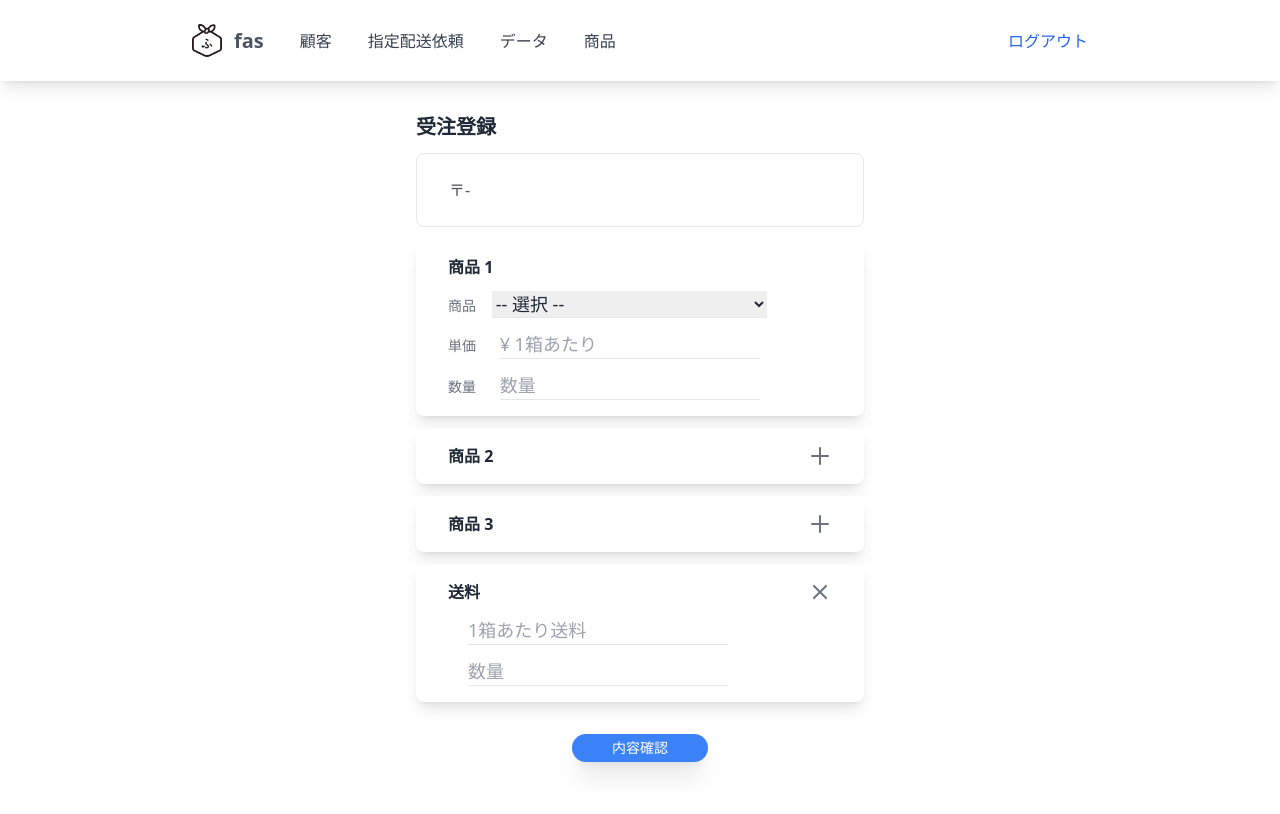
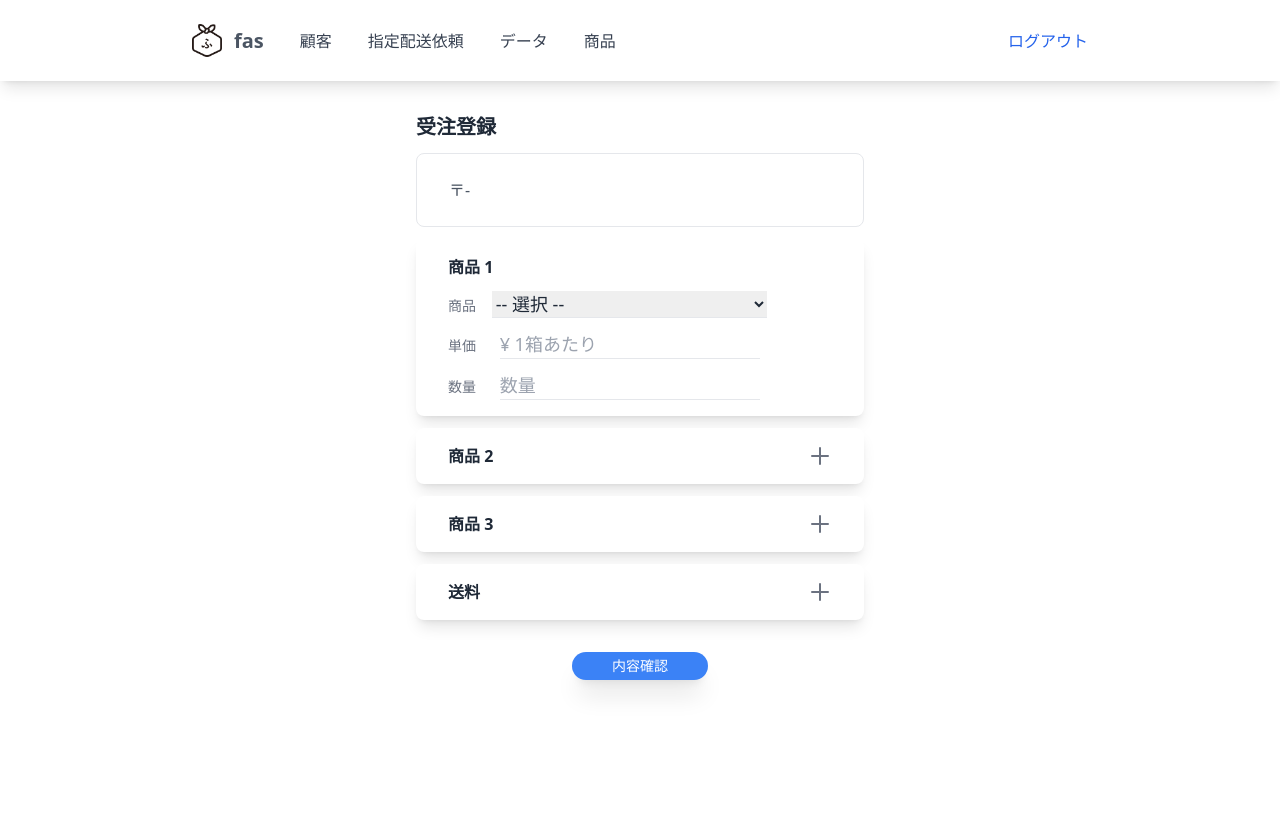
Before and after one commit to hayamakazuyuki/fas, a Flask app: template flask/app/templates/order/register.html in a window 1280 px wide. After the commit the page ends 692 px from the top, so only its background shows below. Run offline with Flask 2, Linux system fonts and the light colour scheme; the template is opened without the code that fills it, so the values that code supplies are empty; some libraries are stand-ins or nearby versions.

Commit message:
sf order register updated

```diff
--- a/flask/app/static/js/order.js
+++ b/flask/app/static/js/order.js
@@ -1,66 +1,17 @@
-// ------- grab selects, inputs and checkboxes ------- //
-const item = document.getElementById('item');
-const price = document.getElementById('price')
-const qty = document.getElementById('qty');
-
-const item2 = document.querySelector('item2');
-const price2 = document.getElementById('price2');
-const qty2 = document.getElementById('qty2');
-
-const item3 = document.querySelector('item3');
-const price3 = document.getElementById('price3');
-const qty3 = document.getElementById('qty3');
-
-const delivery = document.getElementById('delivery');
-const deliveryPrice = document.getElementById('deliveryPrice')
-const deliveryQty = document.getElementById('deliveryQty');
-
-// ------------grab Modal targets --------------- //
-const mItem = document.getElementById('mItem');
-const mPrice = document.getElementById('mPrice')
-const mQty = document.getElementById('mQty');
-
-const mItem2 = document.getElementById('mItem2');
-const mPrice2 = document.getElementById('mPrice2')
-const mQty2 = document.getElementById('mQty2');
-
-const mItem3 = document.getElementById('mItem3');
-const mPrice3 = document.getElementById('mPrice3')
-const mQty3 = document.getElementById('mQty3');
-
-const mItemD = document.getElementById('mItemD');
-const mPriceD = document.getElementById('mPriceD')
-const mQtyD = document.getElementById('mQtyD');
-
-// --------- copy selects, inputs and checkboxes to modal -------- //
-
-let selectToModal = (target, value, text) => {
-    valueText = value + text;
-    target.textContent = valueText;
-};
-
-let inputToModal = (target, value) => {
-    target.textContent = value;
-};
-
-// let checkToModal = (elem, target) => {
-//     if (elem.checked) {
-//         target.textContent = 'なし';
-//     } else {
-//         target.textContent = '';
-//     };
-// };
-
 // -------- item2 inputs show/hide --------------- //
 const showItem2 = document.getElementById('showItem2');
 const hideItem2 = document.getElementById('hideItem2');
 
 const inputs2 = document.getElementById('inputs2');
 
+const showHideItem2 = () => {
+    showItem2.classList.toggle('hidden');
+    hideItem2.classList.toggle('hidden');
+};
+
 showItem2.addEventListener('click', () => {
 
-    showItem2.classList.toggle('hidden');
-    hideItem2.classList.toggle('hidden');
+    showHideItem2();
 
     let template = document.getElementById('templateItem2');
     let clone = template.content.cloneNode(true);
@@ -70,12 +21,8 @@ showItem2.addEventListener('click', () => {
 }, false)
 
 hideItem2.addEventListener('click', () => {
-    mItem2.textContent = '';
-    mPrice2.textContent = '';
-    mQty2.textContent = '';
 
-    hideItem2.classList.toggle('hidden');
-    showItem2.classList.toggle('hidden');
+    showHideItem2();
 
     while (inputs2.firstChild){
         inputs2.removeChild(inputs2.firstChild);
@@ -89,10 +36,13 @@ const hideItem3 = document.getElementById('hideItem3');
 
 const inputs3 = document.getElementById('inputs3');
 
-showItem3.addEventListener('click', () => {
-
+const showHideItem3 = () => {
     showItem3.classList.toggle('hidden');
     hideItem3.classList.toggle('hidden');
+};
+
+showItem3.addEventListener('click', () => {
+    showHideItem3();
 
     let template = document.getElementById('templateItem3');
     let clone = template.content.cloneNode(true);
@@ -102,12 +52,7 @@ showItem3.addEventListener('click', () => {
 }, false)
 
 hideItem3.addEventListener('click', () => {
-    mItem3.textContent = '';
-    mPrice3.textContent = '';
-    mQty3.textContent = '';
-
-    hideItem3.classList.toggle('hidden');
-    showItem3.classList.toggle('hidden');
+    showHideItem3();
 
     while (inputs3.firstChild){
         inputs3.removeChild(inputs3.firstChild);
@@ -116,57 +61,50 @@ hideItem3.addEventListener('click', () => {
 }, false)
 
 // ---------- delivery inputs show/hide -------------- //
+const showDelivery = document.getElementById('showDelivery');
+const hideDelivery = document.getElementById('hideDelivery');
+const deliveryError = document.getElementById('deliveryError');
 
-deliveryPrice.addEventListener('change', () => {
-    mItemD.textContent = '901 送料';
-    let value = deliveryPrice.value;
-    mPriceD.textContent = value;
-});
-
-const hideDelivery = document.getElementById('hideDelivery');
-const showDelivery = document.getElementById('showDelivery');
-const deliveryError = document.getElementById('deliveryError');
-const inputsDelivery = document.getElementById('inputsDelivery'); // grab div divDelivery
-const deliveryInputs = inputsDelivery.querySelectorAll('input'); // grab all inputs for delivery
-const blockDelivery = document.getElementById('blockDelivery');
+const inputsDelivery = document.getElementById('inputsDelivery');
 
 const showHideDelivery = () => {
+    if(deliveryError) {
         deliveryError.textContent = '';
+    };
+    showDelivery.classList.toggle('hidden');
     hideDelivery.classList.toggle('hidden');
-    showDelivery.classList.toggle('hidden');
-}
-
-hideDelivery.addEventListener('click', () => {
-    for (var i=0; i<deliveryInputs.length; i++) {
-        deliveryInputs[i].value = ''
 };
 
-    inputsDelivery.remove();
+showDelivery.addEventListener('click', () => {
     showHideDelivery();
+    let template = document.getElementById('templateDelivery');
+    let clone = template.content.cloneNode(true);
+
+    inputsDelivery.appendChild(clone);
 
 }, false);
 
-showDelivery.addEventListener('click', () => {
-    blockDelivery.append(inputsDelivery);
+hideDelivery.addEventListener('click', () => {
     showHideDelivery();
 
-}, false)
+    while (inputsDelivery.firstChild){
+        inputsDelivery.removeChild(inputsDelivery.firstChild);
+    };
+
+}, false);
 
 // ------- calculating the total delivery qty -------- //
-if(delivery){
+const sumQty = () => {
     const deliveryQty = document.getElementById('deliveryQty');
     const qtys = document.getElementsByClassName('qty');
     let sum = 0;
 
-    deliveryQty.addEventListener('focus', () => {
     for (var i=0; i<qtys.length; i++) {
         sum =  sum + parseInt(qtys[i].value);
     };
 
     deliveryQty.value = sum;
     mQtyD.textContent = sum;
-
-    },false);
 };
 
 // ------ order form validation -------------- //
@@ -178,7 +116,6 @@ confirmButton.addEventListener('click', () => {
     const qtyInputs = document.getElementsByClassName('qty');
 
     const itemErrors = document.getElementsByClassName('itemError');
-    const deliveryError = document.getElementById('deliveryError');
 
     // check if items are selected.
     for (var i=0; i<selects.length; i++) {
@@ -194,13 +131,19 @@ confirmButton.addEventListener('click', () => {
         };
     };
 
-    if(blockDelivery.inputsDelivery){
+    const delivery = document.getElementById('delivery');
+
+    if(delivery){
+        const deliveryError = document.getElementById('deliveryError');
+        const deliveryInputs = inputsDelivery.querySelectorAll('input'); // grab inputs in deliveryInputs div
+
         // check if delivery price and qty are number and more than 1
         for (var i=0; i<deliveryInputs.length; i++){
             value = deliveryInputs[i].value;
 
-            if (isNaN(value) || value == ''){
+            if (value < 1){
                 return deliveryError.textContent = '単価と数量は 1 以上を入力してください。';
+            } else {
             };
         };
     };
@@ -212,8 +155,8 @@ confirmButton.addEventListener('click', () => {
 const showModal = () => {
     modal = document.getElementById('modal');
     modal.classList.toggle('hidden');
-}
+};
 
 const onlyNumbers = n => {
     return n.replace(/[０-９]/g,s => String.fromCharCode(s.charCodeAt(0) - 65248)).replace(/\D/g,'');
-}
+};
--- a/flask/app/templates/order/register.html
+++ b/flask/app/templates/order/register.html
@@ -29,7 +29,7 @@
                     <div class="itemError mt-3 text-red-400 font-bold"></div>
 
                     <label for="item" class="mr-3" id="labelItem">商品</label>
-                    <select name="item" id="item" class="border-b text-gray-800 text-lg" onchange="selectToModal(mItem, value, this.options[selectedIndex].text);" required>
+                    <select name="item" id="item" class="border-b text-gray-800 text-lg" required>
                         <option value="" disabled selected>-- 選択 --</option>
                         <optgroup label="透明">
                             <option value="602">（透明）45L</option>
@@ -74,12 +74,12 @@
 
                 <div class="mt-3">
                     <label for="price" class="mr-5">単価</label>
-                    <input type="text" oninput="value = onlyNumbers(value)" onblur="inputToModal(mPrice, this.value);" class="price border-b text-gray-800 text-lg" id="price" name="price" placeholder="¥ 1箱あたり" required>
+                    <input type="text" oninput="value = onlyNumbers(value)" class="price border-b text-gray-800 text-lg" id="price" name="price" placeholder="¥ 1箱あたり" required>
                 </div>
 
                 <div class="mt-3">
                     <label for="qty" class="mr-5">数量</label>
-                    <input type="text" oninput="value = onlyNumbers(value)" onblur="inputToModal(mQty, this.value);" class="qty border-b text-gray-800 text-lg" id="qty" name="qty" placeholder="数量" required>
+                    <input type="text" oninput="value = onlyNumbers(value)" class="qty border-b text-gray-800 text-lg" id="qty" name="qty" placeholder="数量" required>
                 </div>
             </div>
         </div>
@@ -105,7 +105,7 @@
                 <div class="itemError mt-3 text-red-400 font-bold"></div>
 
                 <label for="item2" class="mr-3">商品</label>
-                <select name="item2" id="item2" class="border-b text-gray-800 text-lg" onchange="selectToModal(mItem2, value, this.options[selectedIndex].text);" required>
+                <select name="item2" id="item2" class="border-b text-gray-800 text-lg" required>
                     <option value="" disabled selected>-- 選択 --</option>
                     <optgroup label="透明">
                         <option value="602">（透明）45L</option>
@@ -150,12 +150,12 @@
 
                 <div class="mt-3">
                     <label for="price2" class="mr-5">単価</label>
-                    <input type="text" oninput="value = onlyNumbers(value)" onchange="inputToModal(mPrice2, this.value);" class="price border-b text-gray-800 text-lg" id="price2" name="price2" placeholder="¥ 1箱あたり" required>
+                    <input type="text" oninput="value = onlyNumbers(value)" class="price border-b text-gray-800 text-lg" id="price2" name="price2" placeholder="¥ 1箱あたり" required>
                 </div>
 
                 <div class="mt-3">
                     <label for="qty2" class="mr-5">数量</label>
-                    <input type="text" oninput="value = onlyNumbers(value)" onchange="inputToModal(mQty2, this.value)" class="qty border-b text-gray-800 text-lg" id="qty2" name="qty2" placeholder="数量" required>
+                    <input type="text" oninput="value = onlyNumbers(value)" class="qty border-b text-gray-800 text-lg" id="qty2" name="qty2" placeholder="数量" required>
                 </div>
             </template>
         </div>
@@ -181,7 +181,7 @@
                 <div class="itemError mt-3 text-red-400 font-bold"></div>
 
                 <label for="item3" class="mr-3">商品</label>
-                <select name="item3" id="item3" class="border-b text-gray-800 text-lg" onchange="selectToModal(mItem3, value, this.options[selectedIndex].text);" required>
+                <select name="item3" id="item3" class="border-b text-gray-800 text-lg" required>
                     <option value="" disabled selected>-- 選択 --</option>
                     <optgroup label="透明">
                         <option value="602">（透明）45L</option>
@@ -226,47 +226,47 @@
 
                 <div class="mt-3">
                     <label for="price3" class="mr-5">単価</label>
-                    <input type="text" oninput="value = onlyNumbers(value)" onchange="inputToModal(mPrice3, this.value)" class="price border-b text-gray-800 text-lg" id="price3" name="price3" placeholder="¥ 1箱あたり" required>
+                    <input type="text" oninput="value = onlyNumbers(value)" class="price border-b text-gray-800 text-lg" id="price3" name="price3" placeholder="¥ 1箱あたり" required>
                 </div>
 
                 <div class="mt-3">
                     <label for="qty3" class="mr-5">数量</label>
-                    <input type="text" oninput="value = onlyNumbers(value)" onchange="inputToModal(mQty3, this.value)" class="qty border-b text-gray-800 text-lg" id="qty3" name="qty3" placeholder="数量" required>
+                    <input type="text" oninput="value = onlyNumbers(value)" class="qty border-b text-gray-800 text-lg" id="qty3" name="qty3" placeholder="数量" required>
                 </div>
             </template>
         </div>
 
         <!-- div for delivery fee -->
-        <div id="blockDelivery" class="max-w-lg my-3 py-4 px-8 bg-white shadow-lg rounded-lg text-gray-500 text-sm">
-            <div class="flex items-center justify-between">
+        <div class="my-3 py-4 px-8 bg-white shadow-lg rounded-lg text-gray-500 text-sm">
+            <div class="flex justify-between">
+                <h2 class="text-base font-bold text-gray-800">送料</h2>
+                <div class="rounded-full">
+                    <svg xmlns="http://www.w3.org/2000/svg" id="showDelivery" class="h-6 w-6 rounded-full cursor-pointer hover:bg-gray-200" fill="none" viewBox="0 0 24 24" stroke="currentColor">
+                        <path stroke-linecap="round" stroke-linejoin="round" stroke-width="2" d="M12 4v16m8-8H4" />
+                    </svg>
 
-                <div class="text-base font-bold text-gray-800">送料</div>
-                <button type="button" id="hideDelivery" class="rounded-full hover:bg-gray-200">
-                    <svg xmlns="http://www.w3.org/2000/svg" class="h-6 w-6" fill="none" viewBox="0 0 24 24" stroke="currentColor">
+                    <svg xmlns="http://www.w3.org/2000/svg" id="hideDelivery" class="h-6 w-6 rounded-full cursor-pointer hover:bg-gray-200 hidden" fill="none" viewBox="0 0 24 24" stroke="currentColor">
                         <path stroke-linecap="round" stroke-linejoin="round" stroke-width="2" d="M6 18L18 6M6 6l12 12" />
                     </svg>
-                </button>
-                <button type="button" id="showDelivery" class="rounded-full hover:bg-gray-200 hidden">
-                    <svg xmlns="http://www.w3.org/2000/svg" class="h-6 w-6" fill="none" viewBox="0 0 24 24" stroke="currentColor">
-                        <path stroke-linecap="round" stroke-linejoin="round" stroke-width="2" d="M12 4v16m8-8H4" />
-                    </svg>
-                </button>
-
+                </div>
             </div>
 
-            <!-- delivery fee error goes here -->
-            <div class="mx-5  text-red-400 font-bold" id="deliveryError"></div>
+            <!-- inputs for delivery goes here -->
+            <div id="inputsDelivery"></div>
+            <template id="templateDelivery">
+                <!-- delivery fee error goes here -->
+                <div class="mx-5  text-red-400 font-bold" id="deliveryError"></div>
 
-            <div id="inputsDelivery">
                 <label for="delivery" class="hidden">送料</label>
                 <input type="hidden" id="delivery" name="delivery" value="901">
 
                 <label for="deliveryPrice" class="hidden">単価</label>
-                <input type="text" class="mt-3 border-b text-gray-800 text-lg mx-5" id="deliveryPrice" name="deliveryPrice" placeholder="1箱あたり送料" oninput="value = onlyNumbers(value)" onchange="inputToModal(mPriceD, this.value)" required>
+                <input type="text" class="mt-3 border-b text-gray-800 text-lg mx-5" id="deliveryPrice" name="deliveryPrice" placeholder="1箱あたり送料" oninput="value = onlyNumbers(value)" required>
 
                 <label for="deliveryQty" class="hidden">数量</label>
-                <input type="text" class="mt-3 border-b text-gray-800 text-lg mx-5" id="deliveryQty" name="deliveryQty" placeholder="数量" oninput="value = onlyNumbers(value)" required>
-            </div>
+                <input type="text" class="mt-3 border-b text-gray-800 text-lg mx-5" id="deliveryQty" name="deliveryQty" placeholder="数量" onfocus="sumQty();" oninput="value = onlyNumbers(value)" required>
+
+            </template>
         </div>
 
         <!-- 入力値をチェックして、問題なければ確認画面をモーダル表示 -->
@@ -283,10 +283,10 @@
                     <p class="text-gray-700 text-xl font-bold">{{ shop.name }}</p>
                     <p class="mt-2 text-gray-700">{{ shop.prefecture }}{{ shop.city }}{{ shop.town }}{{ shop.address }}</p>
                     <div class="text-gray-500 mt-5 text-sm">
-                        <div class="flex border-b test-gray-700 justify-around"><p>商品</p><p>単価</p><p>数量</p><!-- <p>配送依頼</p> --></div>
-                        <div class="flex text-gray-700 px-2"><p id="mItem" class="mx-5"></p><p id="mPrice" class="mx-5"></p><p id="mQty" class="mx-5"></p><!-- <p id="mNoDelivery" class="mx-5"></p> --></div>
-                        <div class="flex text-gray-700 px-2"><p id="mItem2" class="mx-5"></p><p id="mPrice2" class="mx-5"></p><p id="mQty2" class="mx-5"></p><!-- <p id="mNoDelivery2" class="mx-5"></p> --></div>
-                        <div class="flex text-gray-700 px-2"><p id="mItem3" class="mx-5"></p><p id="mPrice3" class="mx-5"></p><p id="mQty3" class="mx-5"></p><!-- <p id="mNoDelivery3" class="mx-5"></p> --></div>
+                        <div class="flex border-b test-gray-700 justify-around"><p>商品</p><p>単価</p><p>数量</p></div>
+                        <div class="flex text-gray-700 px-2"><p id="mItem" class="mx-5"></p><p id="mPrice" class="mx-5"></p><p id="mQty" class="mx-5"></p></div>
+                        <div class="flex text-gray-700 px-2"><p id="mItem2" class="mx-5"></p><p id="mPrice2" class="mx-5"></p><p id="mQty2" class="mx-5"></p></div>
+                        <div class="flex text-gray-700 px-2"><p id="mItem3" class="mx-5"></p><p id="mPrice3" class="mx-5"></p><p id="mQty3" class="mx-5"></p></div>
                         <div class="flex text-gray-700 px-2"><p id="mItemD" class="mx-5"></p><p id="mPriceD" class="mx-5"></p><p id="mQtyD" class="mx-5"></p></div>
                     </div>
 
```
Lines whose indentation alone changed are shown as unchanged.
